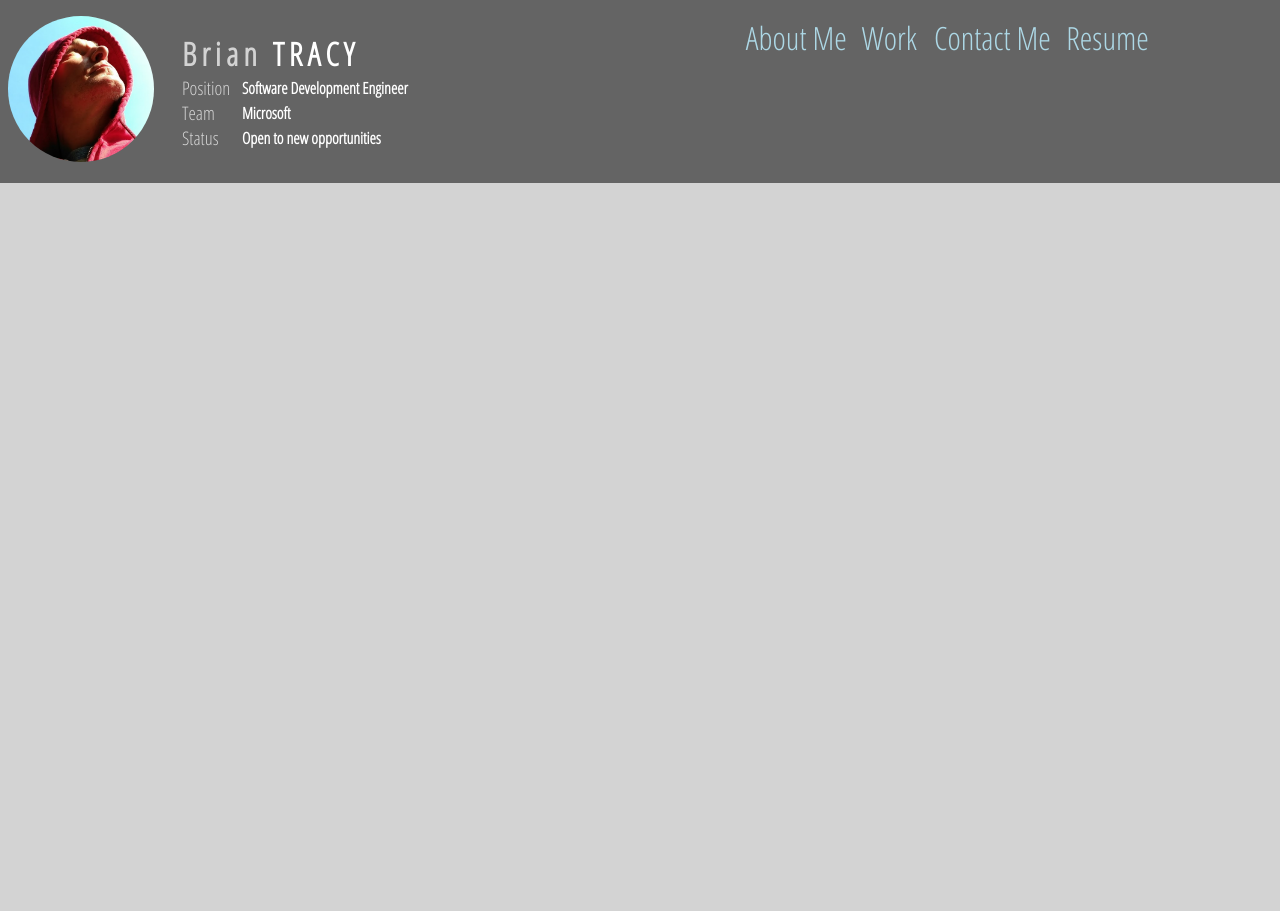
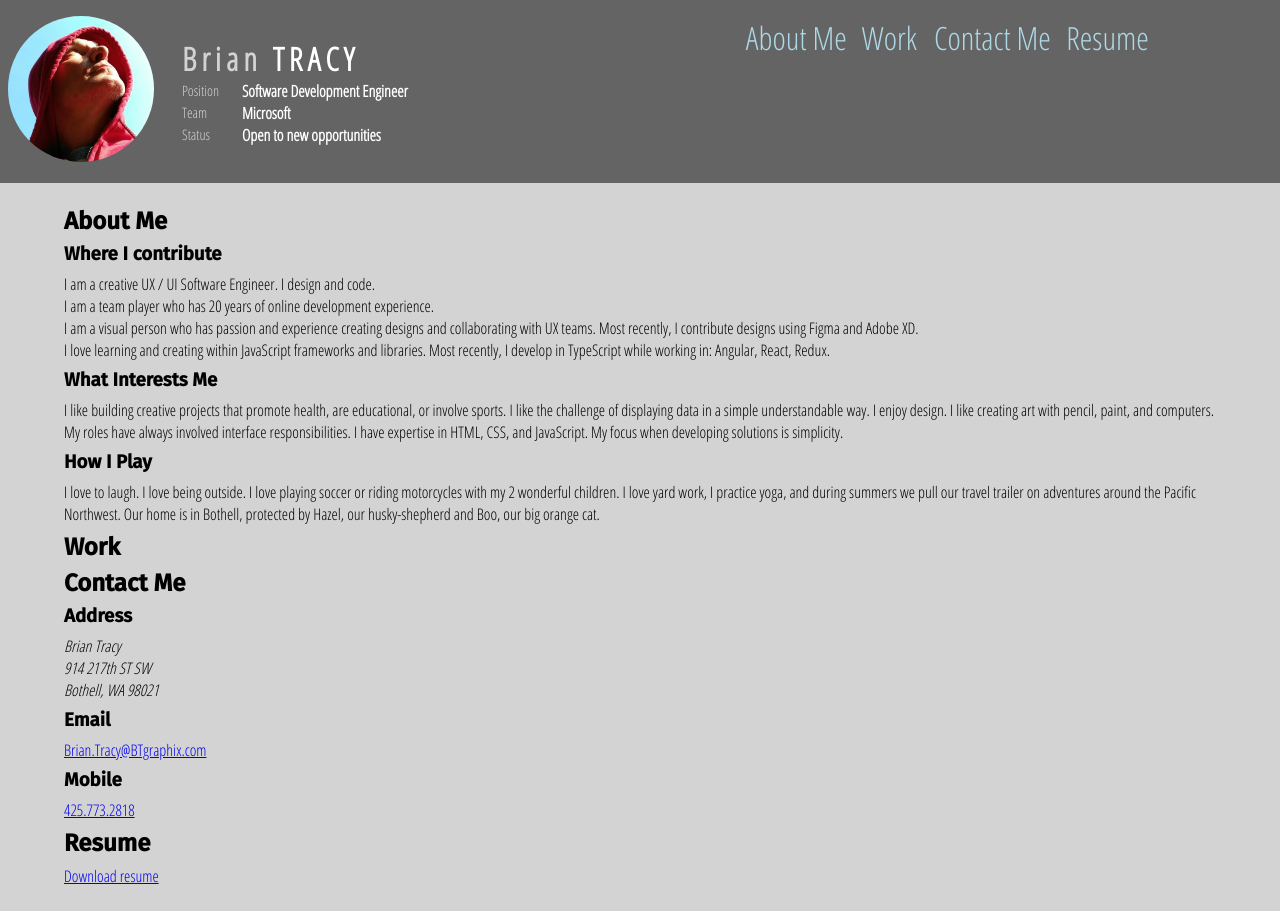
Before and after one commit to bravotango/Portfolio, a plain HTML site: page index.html in a window 1280 px wide. Before the commit the page ends 800 px from the top, so only its background shows below. Drawn offline with Linux system fonts and the light colour scheme.

Commit message:
adding content to About Me, Contact Me, Resume sections

```diff
--- a/index.html
+++ b/index.html
@@ -20,15 +20,15 @@
           </h1>
           <div class="current">
             <div>
-              <h3>Position</h3>
+              <h2>Position</h2>
               <p>Software Development Engineer</p>
             </div>
             <div>
-              <h3>Team</h3>
+              <h2>Team</h2>
               <p>Microsoft</p>
             </div>
             <div>
-              <h3>Status</h3>
+              <h2>Status</h2>
               <p>Open to new opportunities</p>
             </div>
           </div>
@@ -51,5 +51,76 @@
         </nav>
       </section>
     </header>
+
+    <main>
+      <h2 id="aboutMe">About Me</h2>
+      <h3>Where I contribute</h3>
+      <p>I am a creative UX / UI Software Engineer. I design and code.</p>
+      <p>
+        I am a team player who has 20 years of online development experience.
+      </p>
+
+      <p>
+        I am a visual person who has passion and experience creating designs and
+        collaborating with UX teams. Most recently, I contribute designs using
+        Figma and Adobe XD.
+      </p>
+
+      <p>
+        I love learning and creating within JavaScript frameworks and libraries.
+        Most recently, I develop in TypeScript while working in: Angular, React,
+        Redux.
+      </p>
+
+      <h3>What Interests Me</h3>
+      <p>
+        I like building creative projects that promote health, are educational,
+        or involve sports. I like the challenge of displaying data in a simple
+        understandable way. I enjoy design. I like creating art with pencil,
+        paint, and computers.
+      </p>
+
+      <p>
+        My roles have always involved interface responsibilities. I have
+        expertise in HTML, CSS, and JavaScript. My focus when developing
+        solutions is simplicity.
+      </p>
+
+      <h3>How I Play</h3>
+      <p>
+        I love to laugh. I love being outside. I love playing soccer or riding
+        motorcycles with my 2 wonderful children. I love yard work, I practice
+        yoga, and during summers we pull our travel trailer on adventures around
+        the Pacific Northwest. Our home is in Bothell, protected by Hazel, our
+        husky-shepherd and Boo, our big orange cat.
+      </p>
+
+      <h2 id="work">Work</h2>
+      <h2 id="contactMe">Contact Me</h2>
+      <section>
+        <div>
+          <h3>Address</h3>
+          <address>
+            Brian Tracy<br />
+            914 217th ST SW<br />
+            Bothell, WA 98021
+          </address>
+        </div>
+        <div>
+          <h3>Email</h3>
+          <a href="mailto:brian.tracy@btgraphix.com"
+            >Brian.Tracy@BTgraphix.com</a
+          ><br />
+        </div>
+        <div>
+          <h3>Mobile</h3>
+          <a href="tel:425-773-2818">425.773.2818</a>
+        </div>
+      </section>
+      <h2 id="resume">Resume</h2>
+      <section>
+        <a href="./brian-tracy-resume.pdf">Download resume</a>
+      </section>
+    </main>
   </body>
 </html>
--- a/styles.scss
+++ b/styles.scss
@@ -4,7 +4,7 @@
   box-sizing: border-box;
 }
 
-@import url("https://fonts.googleapis.com/css2?family=Open+Sans+Condensed:wght@300&display=swap");
+@import url("https://fonts.googleapis.com/css2?family=Fira+Sans:wght@500&family=Open+Sans+Condensed:wght@300&display=swap");
 :root {
   --defaultPadding: 8px;
   --defaultMargin: 8px;
@@ -43,7 +43,7 @@ header {
       flex-direction: column;
       justify-content: center;
       /* Force background-color when viewing in Chrome dev tools for mobile devices*/
-      background-color: var(--headerBackgroundColor);
+
       h1 {
         font-size: 200%;
         letter-spacing: 5px;
@@ -61,8 +61,10 @@ header {
         justify-content: flex-start;
         align-items: center;
         flex-wrap: wrap;
-        h3 {
+        h2 {
+          font-family: "Open Sans Condensed", sans-serif;
           font-weight: lighter;
+          font-size: 90%;
           min-width: 60px;
         }
         p {
@@ -79,6 +81,7 @@ header {
         flex-direction: column;
         align-items: flex-start;
         justify-content: space-around;
+        font-size: 125%;
         li {
           white-space: nowrap;
           margin: 0 var(--defaultMargin);
@@ -93,7 +96,18 @@ header {
   }
 }
 
-@media screen and (min-width: 768px) {
+main {
+  width: 90%;
+  max-width: 1600px;
+  margin: calc(var(--defaultMargin) * 3) auto;
+  h2,
+  h3 {
+    font-family: "Fira Sans", sans-serif;
+    margin: var(--defaultMargin) 0;
+  }
+}
+
+@media screen and (min-width: 1028px) {
   header section.bio nav.desktopMenu {
     align-self: flex-start;
     ul {
```
Also changed, not shown: styles.css, 1 other file.
